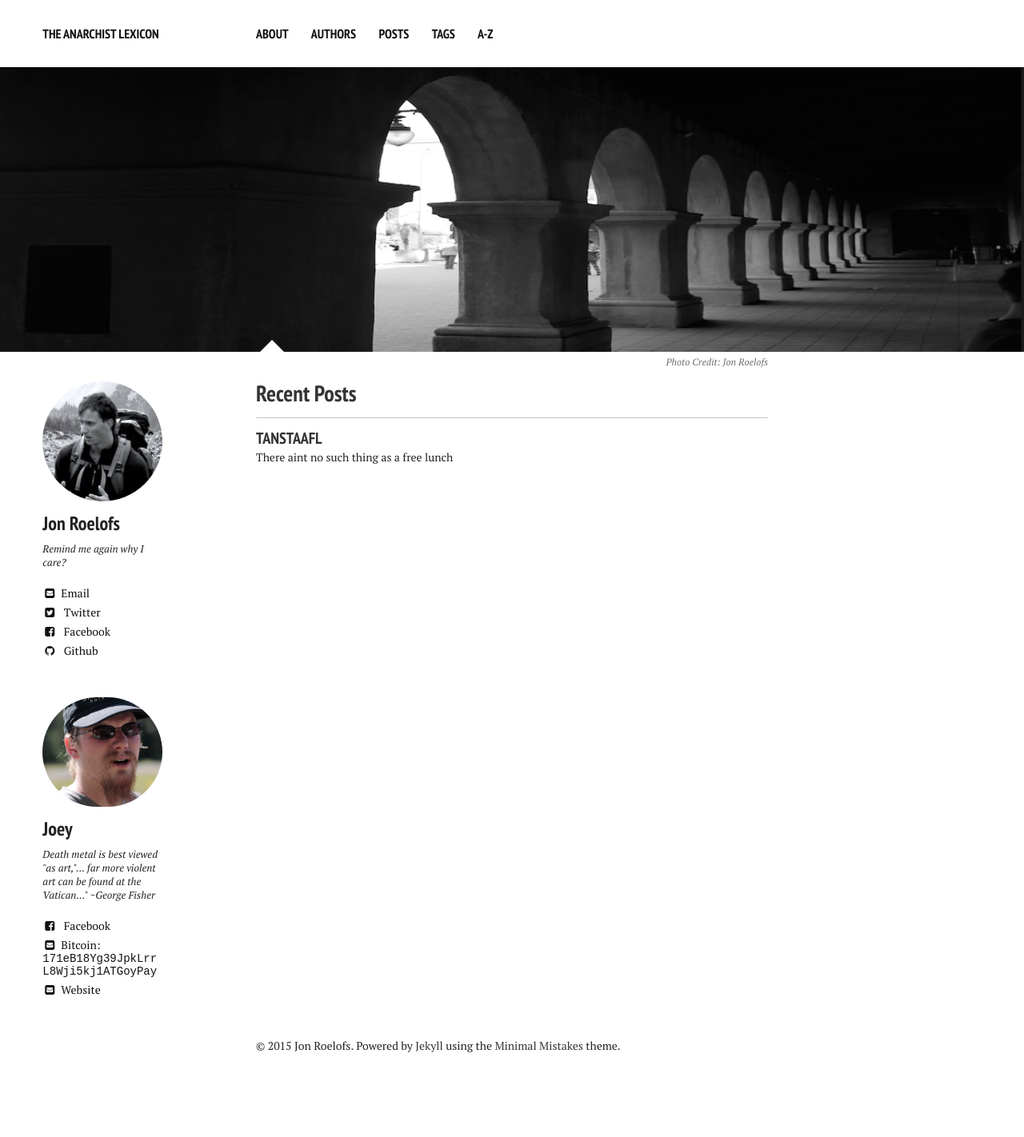
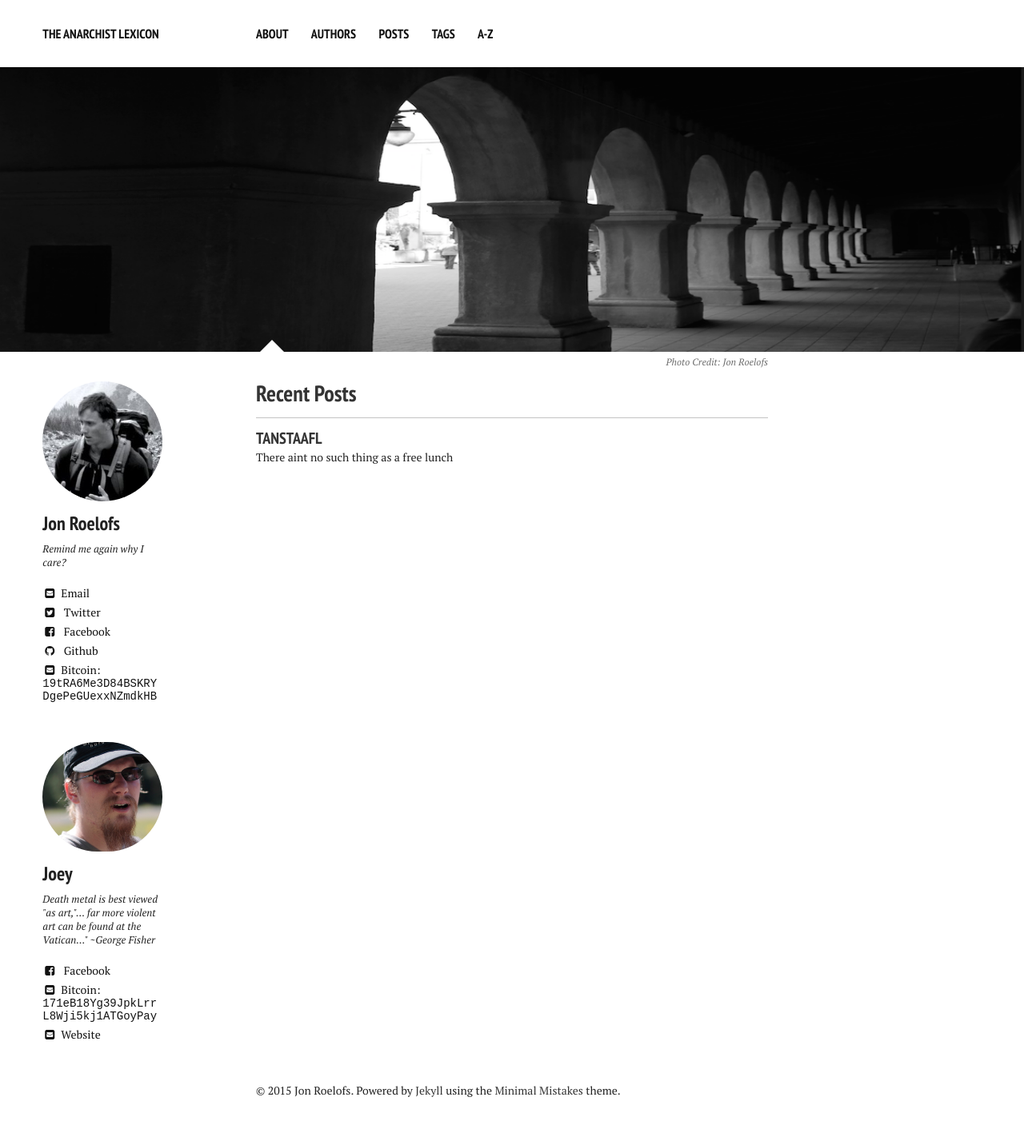
Before and after one commit to anarchistlexicon/anarchistlexicon.github.io, a Jekyll site: the page built from index.md, in a window 1280 px wide. Shown: the whole page at 80% size. Built offline with Jekyll 4.4.1, drawn with Linux system fonts in a browser that asks for light colours; nearby versions of some CDN libraries; before the commit the page ends 1366 px from its top, so only the background shows below that.

Commit message:
Add bitcoin address for jon

```diff
--- a/_data/authors.yml
+++ b/_data/authors.yml
@@ -6,6 +6,7 @@ jroelofs:
   email: jroelofs@gmail.com
   bio: "Remind me again why I care?"
   avatar: jroelofs-bio.jpg
+  bitcoin: 19tRA6Me3D84BSKRYDgePeGUexxNZmdkHB
   twitter: jonathanroelofs
   github: jroelofs
   facebook: jroelofs
```
